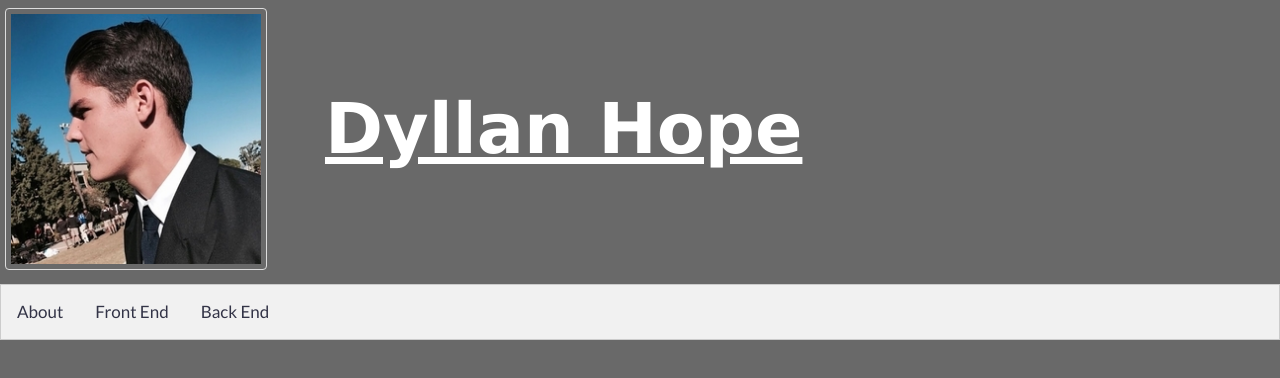
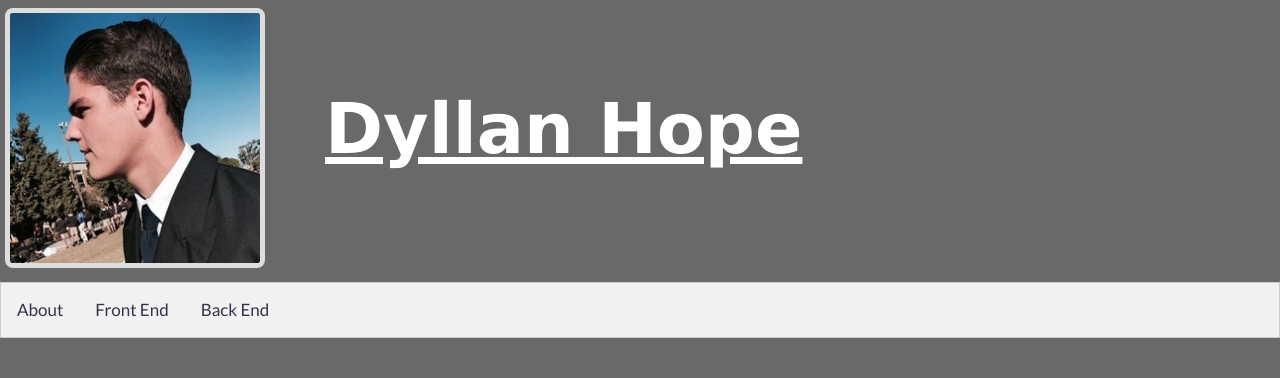
Before and after one commit to dyllanhope/dyllanhope.github.io, a plain HTML site: page index.html in a window 1280 px wide. Drawn offline with Linux system fonts and the light colour scheme.

Commit message:
Picture border

```diff
--- a/index.html
+++ b/index.html
@@ -8,9 +8,8 @@
     <title>Dyllan Hope</title>
 <style>
 img{
-    border: 1px solid #ddd;
-    border-radius: 4px;
-    padding: 5px;
+    border: 5px solid #ddd;
+    border-radius: 8px;
     width: 250px;
     margin: 0px;
 }
@@ -59,7 +58,7 @@ body{
 </head>
 <body>
     <div class="row">
-        <div class="col-3 polaroid" style="margin-left: 5px">
+        <div class="col-3" style="margin-left: 5px">
             <img src="myself.jpg" alt="Picture of myself">
         </div>
         <div class="col-5" style="margin-right: 5px; margin-top:50px">
```
